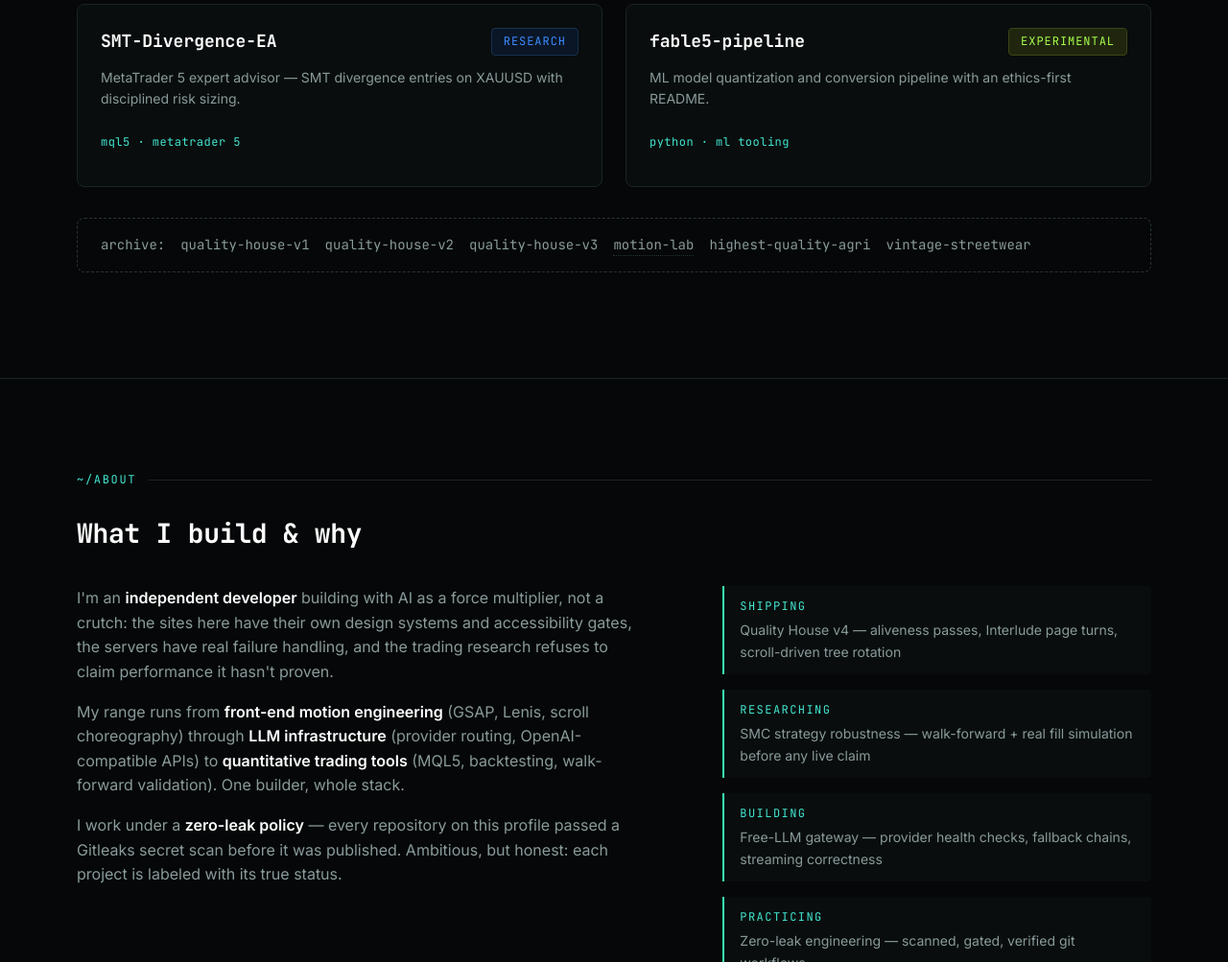
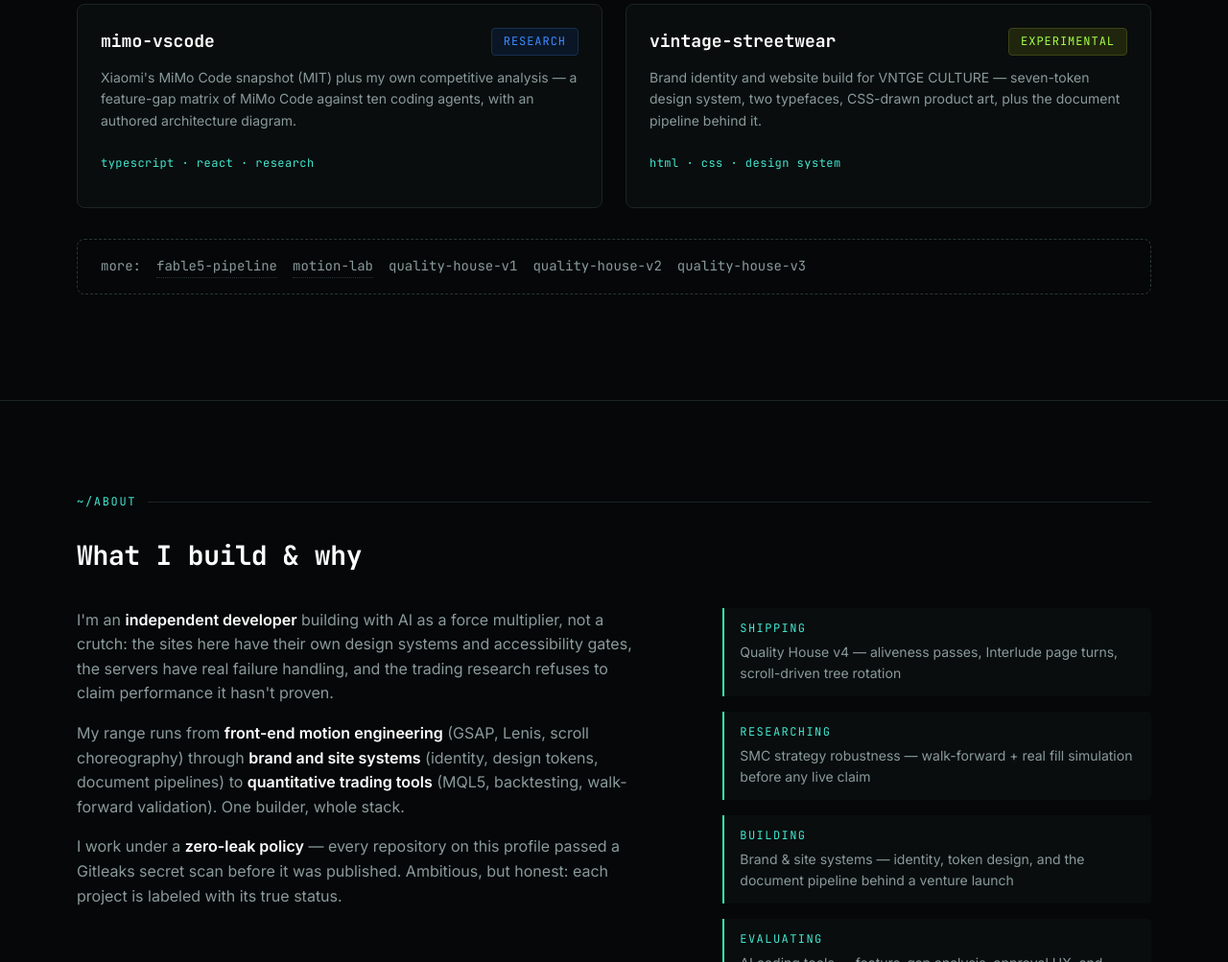
Before and after one commit to Moenabiel/moenabiel.github.io, an Astro site: page / in a window 1280 px wide. Shown: the part 1797-2800 px from the top of the page at 96% size. Built offline with nearby package versions, Linux system fonts and the light colour scheme; Astro itself is replaced by a stand-in of ours.

Commit message:
feat: portfolio honesty pass 2 - drop external freellmapi, add mimo-vscode + vintage-streetwear, truthful counts
freellmapi is not the author's project (now private, off the site). mimo-vscode is featured with explicit Xiaomi/MIT attribution and framed around the author's competitive analysis; vintage-streetwear is featured as a brand-system build. Status recount: 1 active / 4 research / 2 experimental / 1 sandbox. Archive strip renamed to 'more' with public links only; private repos shown as plain text.

```diff
--- a/src/components/About.astro
+++ b/src/components/About.astro
@@ -18,8 +18,8 @@
         </p>
         <p>
           My range runs from <strong>front-end motion engineering</strong>
-          (GSAP, Lenis, scroll choreography) through <strong>LLM
-          infrastructure</strong> (provider routing, OpenAI-compatible APIs) to
+          (GSAP, Lenis, scroll choreography) through <strong>brand and site
+          systems</strong> (identity, design tokens, document pipelines) to
           <strong>quantitative trading tools</strong> (MQL5, backtesting,
           walk-forward validation). One builder, whole stack.
         </p>
@@ -41,7 +41,11 @@
         </li>
         <li>
           <span class="f-label">building</span>
-          <p>Free-LLM gateway — provider health checks, fallback chains, streaming correctness</p>
+          <p>Brand & site systems — identity, token design, and the document pipeline behind a venture launch</p>
+        </li>
+        <li>
+          <span class="f-label">evaluating</span>
+          <p>AI coding tools — feature-gap analysis, approval UX, and what an IDE layer should own</p>
         </li>
         <li>
           <span class="f-label">practicing</span>
@@ -58,10 +62,11 @@
     {Array.from({ length: 2 }).map(() => (
       <>
         <span><span class="star">✦</span> quality-house-v4</span>
-        <span><span class="star">✦</span> freellmapi</span>
         <span><span class="star">✦</span> smt-lab</span>
         <span><span class="star">✦</span> memo-smt-ea</span>
         <span><span class="star">✦</span> SMT-Divergence-EA</span>
+        <span><span class="star">✦</span> mimo-vscode</span>
+        <span><span class="star">✦</span> vintage-streetwear</span>
         <span><span class="star">✦</span> fable5-pipeline</span>
         <span><span class="star">✦</span> motion-lab</span>
         <span><span class="star">✦</span> gitleaks-gated</span>
--- a/src/components/Hero.astro
+++ b/src/components/Hero.astro
@@ -30,13 +30,13 @@
           <span class="t-prompt">$</span><span class="t-cmd">ls ~/projects</span>
         </span>
         <span class="t-line t-out" data-line>
-          <span class="hl">quality-house-v4</span>  freellmapi  smt-lab  SMT-Divergence-EA  memo-smt-ea  fable5-pipeline
+          <span class="hl">quality-house-v4</span>  smt-lab  memo-smt-ea  SMT-Divergence-EA  mimo-vscode  vintage-streetwear
         </span>
         <span class="t-line" data-line>
           <span class="t-prompt">$</span><span class="t-cmd">ship --status</span>
         </span>
         <span class="t-line t-out" data-line>
-          <span class="hl">2 active</span> · 3 research · 1 experimental · 1 sandbox · 0 abandoned
+          <span class="hl">1 active</span> · 4 research · 2 experimental · 1 sandbox · 0 abandoned
         </span>
         <span class="t-line" data-line>
           <span class="t-prompt">$</span><span class="t-cmd">cat focus.txt</span>
--- a/src/components/Projects.astro
+++ b/src/components/Projects.astro
@@ -5,12 +5,6 @@ const featured = [
     name: 'quality-house-v4',
     desc: 'The Consignment Dossier — portfolio-grade site for a Sudanese agricultural export house. Paper-and-ink motion physics, page-turn transitions, scroll-driven 360° gum-tree rotation, token-law CSS, axe-clean a11y.',
     stack: 'astro · typescript · gsap · lenis',
-    status: 'active',
-  },
-  {
-    name: 'freellmapi',
-    desc: '16 free LLM providers behind one OpenAI-compatible endpoint — routing, streaming, fallbacks, Docker deploy.',
-    stack: 'node · typescript · docker',
     status: 'active',
   },
   {
@@ -32,20 +26,25 @@ const featured = [
     status: 'research',
   },
   {
-    name: 'fable5-pipeline',
-    desc: 'ML model quantization and conversion pipeline with an ethics-first README.',
-    stack: 'python · ml tooling',
+    name: 'mimo-vscode',
+    desc: "Xiaomi's MiMo Code snapshot (MIT) plus my own competitive analysis — a feature-gap matrix of MiMo Code against ten coding agents, with an authored architecture diagram.",
+    stack: 'typescript · react · research',
+    status: 'research',
+  },
+  {
+    name: 'vintage-streetwear',
+    desc: 'Brand identity and website build for VNTGE CULTURE — seven-token design system, two typefaces, CSS-drawn product art, plus the document pipeline behind it.',
+    stack: 'html · css · design system',
     status: 'exp',
   },
 ];
 
-const archive: Array<{ name: string; pub: boolean }> = [
+const more: Array<{ name: string; pub: boolean }> = [
+  { name: 'fable5-pipeline', pub: true },
+  { name: 'motion-lab', pub: true },
   { name: 'quality-house-v1', pub: false },
   { name: 'quality-house-v2', pub: false },
   { name: 'quality-house-v3', pub: false },
-  { name: 'motion-lab', pub: true },
-  { name: 'highest-quality-agri', pub: false },
-  { name: 'vintage-streetwear', pub: false },
 ];
 
 const statusChip: Record<string, { cls: string; label: string }> = {
@@ -76,8 +75,8 @@ const statusChip: Record<string, { cls: string; label: string }> = {
     </div>
 
     <p class="archive" data-reveal>
-      <span>archive:</span>
-      {archive.map((a) =>
+      <span>more:</span>
+      {more.map((a) =>
         a.pub ? (
           <a href={`https://github.com/Moenabiel/${a.name}`} rel="noopener">{a.name}</a>
         ) : (
--- a/src/pages/index.astro
+++ b/src/pages/index.astro
@@ -11,7 +11,7 @@ import Contact from '../components/Contact.astro';
 
 <Base
   title="Nabiel — Independent AI Developer & Technology Builder"
-  description="Nabiel builds real systems with AI and automation: motion-engineered websites, an OpenAI-compatible gateway over 16 free LLM providers, SMC trading research, and VS Code tooling. Every repo Gitleaks-gated."
+  description="Nabiel builds real systems with AI and automation: motion-engineered websites, brand and design systems, SMC trading research, MQL5 expert advisors, and AI-tooling analysis. Every repo Gitleaks-gated."
 >
   <Nav />
   <main id="main">
```
Also changed, not shown: shots/desktop-fold.png, shots/desktop-full.png, shots/mobile-fold.png, shots/mobile-full.png.
